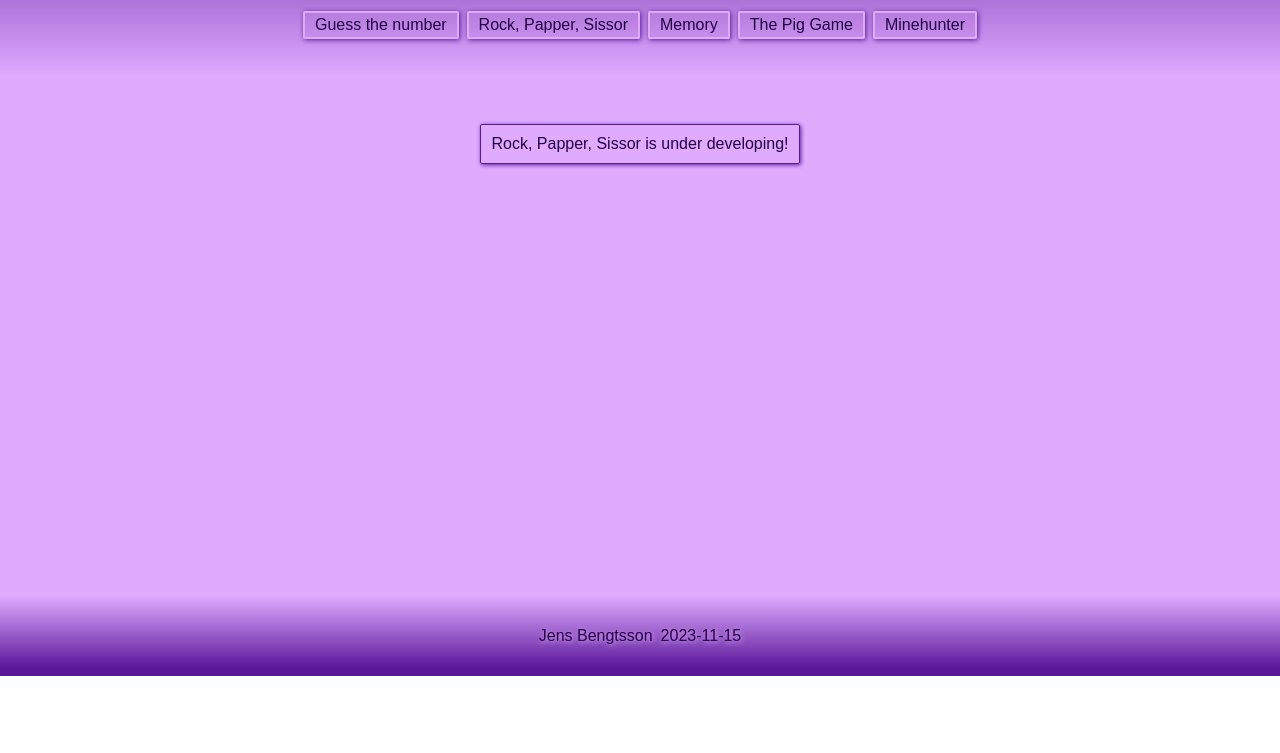
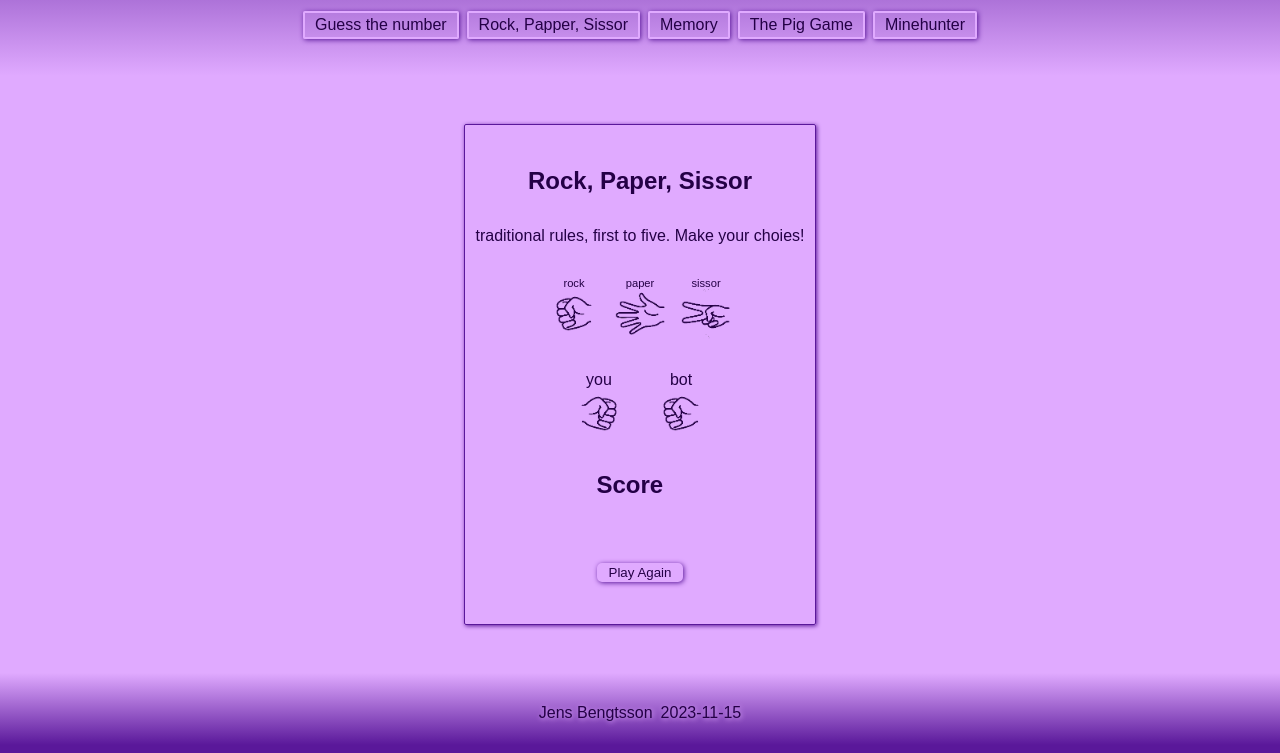
Before and after one commit to JensLnu/CodeJameGameStation, a plain HTML site: page index.html in a window 1280 px wide. Both pictures are taken after a click on the item "Rock, Papper, Sissor". Shown: the part 124-877 px from the top of the page. Before the commit the page ends 800 px from the top, so only its background shows below. Drawn offline with Linux system fonts and the light colour scheme; a web font is replaced by a local one.

Commit message:
html, css for rock, paper, sissor

```diff
--- a/css/guessNumberGame.css
+++ b/css/guessNumberGame.css
@@ -1,5 +1,4 @@
 .local-guess-number-container {
-    display: flex;
     max-width: 700px;
     flex-direction: column;
     align-items: center;
@@ -33,10 +32,6 @@
     border-radius: 5px;
 }
 
-.bothGuesses {
-    display: flex;
-}
-
 #yourGuesses, #botGuess, #guessGameScore {
     margin: 0;
 }
--- a/css/main.css
+++ b/css/main.css
@@ -11,6 +11,22 @@
     --detail--light--purple:#e0aaff;
     --text--dark--purple:#240046;
 }
+
+/* klasser för spcifika grejer */
+.flex {
+    display: flex;
+}
+
+.hover:hover {
+    opacity: 0.6;
+    cursor: pointer;
+}
+
+.display-none {
+    /* display: none; */
+}
+
+/* slut */
 
 body {
     min-height: 100vh;
@@ -53,12 +69,11 @@ header, footer {
     border: 2px solid var(--detail--light--purple);
     border-radius: 2px;
     box-shadow: 1px 1px 5px var(--main--color--purple);
-    transition: opacity 1s;
+    transition: 1s;
 }
 
-.header-ul li:hover, .buttonStyle:hover {
-    opacity: 0.6;
-    cursor: pointer;
+.buttonStyle {
+    margin: 2rem 0;
 }
 
 main {
--- a/css/rockPapperSissor.css
+++ b/css/rockPapperSissor.css
@@ -0,0 +1,39 @@
+.local-rock-paper-sissor-container {
+    flex-direction: column;
+    align-items: center;
+}
+
+.local-rock-paper-sissor-container h2, .local-rock-paper-sissor-container p, .buttonStyle {
+    margin-top: 2rem;
+}
+
+.weapons {
+    justify-content: center;
+    gap: 1rem;
+}
+
+.weapons div {
+    flex-direction: column;
+    align-items: center;
+}
+
+.weapons p {
+    font-size: 0.7rem;
+}
+
+.weapon-choies {
+    transition: 1s;
+}
+
+img {
+    width: 50px;
+}
+
+.game-board {
+    gap: 2rem;
+}
+
+.playing-hands {
+    flex-direction: column;
+    align-items: center;
+}
--- a/index.html
+++ b/index.html
@@ -19,24 +19,25 @@
     <header>
         <h1>Code Jam Game Station</h1>
         <ul class="header-ul">
-            <li class="header-li" id="guess-the-number">Guess the number</li>
-            <li class="header-li" id="rock-papper-sissor">Rock, Papper, Sissor</li>
-            <li class="header-li" id="memory">Memory</li>
-            <li class="header-li" id="the-pig-game">The Pig Game</li>
-            <li class="header-li" id="minehunter">Minehunter</li>
+            <li class="header-li hover" id="guess-the-number">Guess the number</li>
+            <li class="header-li hover" id="rock-papper-sissor">Rock, Papper, Sissor</li>
+            <li class="header-li hover" id="memory">Memory</li>
+            <li class="header-li hover" id="the-pig-game">The Pig Game</li>
+            <li class="header-li hover" id="minehunter">Minehunter</li>
         </ul>
     </header>
     <main>
+        <!-- number guessing game -->
         <section class="guessNumberGame game-container displayContainer">
-            <div class="local-guess-number-container">
+            <div class="local-guess-number-container flex">
                 <h2>Number Guessing Game</h2>
                 <p>Your task here is to guess the right number between 0 and 100 before the Bot does. You only have five guesses otherwise, it will be a draw. </p>
                 <label for="guessedNumber">
                     <input type="text" id="guessedNumber">
-                    <button id="submitNum" class="buttonStyle">Guess</button>
+                    <button id="submitNum" class="buttonStyle hover">Guess</button>
                 </label>
                 <p id="gameMessage"></p>
-                <div class="bothGuesses">
+                <div class="bothGuesses flex">
                     <div>
                         <P class="p-your-guesses">Your guesses</P>
                         <p id="yourGuesses"></p>
@@ -50,15 +51,51 @@
                 <p id="guessGameScore"></p>
             </div>
         </section>
-        <section class="rockPapperSissor game-container displayContainer">
-            <p>Rock, Papper, Sissor is under developing!</p>
+        <!-- rock, paper, sissor -->
+        <section class="rockPapperSissor game-container paus-displayContainer">
+            <div class="local-rock-paper-sissor-container flex">
+                <h2>Rock, Paper, Sissor</h2>
+                <p>traditional rules, first to five. Make your choies!</p>
+                <figure class="flex weapons">
+                    <div class="flex">
+                        <p>rock</p>
+                        <img src="./img/rockPaperSissor/rock-right.png" alt="hand that display 'rock' in the game" class="hover weapon-choies">
+                    </div>
+                    <div class="flex">
+                        <p>paper</p>
+                        <img src="./img/rockPaperSissor/paper-right.png" alt="hand that display 'paper' in the game" class="hover weapon-choies">
+                    </div>
+                    <div class="flex">
+                        <p>sissor</p>
+                        <img src="./img/rockPaperSissor/sissor-right.png" alt="hand that display 'sissor' in the game" class="hover weapon-choies">
+                    </div>
+                </figure>
+                <div class="game-board flex">
+                    <div class="your-hand playing-hands flex">
+                        <p>you</p>
+                        <img src="./img/rockPaperSissor/rock-left.png" alt="hand that display 'rock' in the game">
+                    </div>
+                    <div class="bot-hand playing-hands flex">
+                        <p>bot</p>
+                        <img src="./img/rockPaperSissor/rock-right.png" alt="hand that display 'rock' in the game">
+                    </div>
+                </div>
+                <div class="score">
+                    <h2>Score</h2>
+                    <p id="rockPaperSissorScore"></p>
+                    <button class="buttonStyle display-none hover">Play Again</button>
+                </div>
+            </div>
         </section>
+        <!-- memory -->
         <section class="memory game-container displayContainer">
             <p>The Memory game is under developing!</p>
         </section>
+        <!-- the pig game -->
         <section class="pigGame game-container displayContainer">
             <p>The Pig Game is under developing!</p>
         </section>
+        <!-- minehunter -->
         <section class="minehunter game-container displayContainer">
             <p>Minehunter is under developing!</p>
         </section>
--- a/js/rockPapperSissor.js
+++ b/js/rockPapperSissor.js
@@ -1,8 +1,28 @@
 const gameArray = ['rock', 'paper', 'sissor'];
+const rock = document.getElementById('rock');
+const paper = document.getElementById('paper');
+const sissor = document.getElementById('sissor');
+const options = [rock, paper, sissor];
+
+let computersWepon = 0;
 
 const newrockPapperSissorGame = () => {
     const rockPapperSissorContainer = document.querySelector(".rockPapperSissor");
     rockPapperSissorContainer.classList.remove('displayContainer');
+    options.forEach(option => {
+        option.addEventListener("click", userchoies)
+    });
 }
 
-// test
+function userchoies() {
+    computersChoies();
+}
+
+function computersChoies() {
+    computersWepon = Math.floor(Math.random() * 2);
+    console.log(computersWepon);
+}
+
+
+
+// event.stopPropagation(); // gör att det inte 'bubblar' upp till parent-element
```
Also changed, not shown: img/rockPaperSissor/paper-left.png (added), img/rockPaperSissor/paper-right.png (added), img/rockPaperSissor/rock-left.png (added), img/rockPaperSissor/rock-paper-sissor-original.jpg (added), img/rockPaperSissor/rock-paper-sissor.png (added), img/rockPaperSissor/rock-right.png (added), img/rockPaperSissor/sissor-left.png (added), img/rockPaperSissor/sissor-right.png (added).
